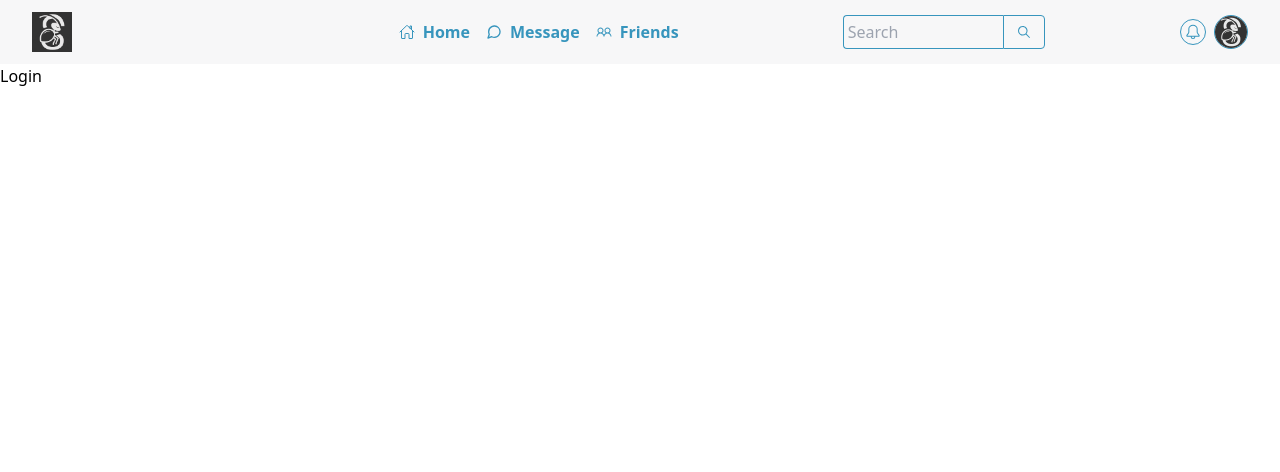
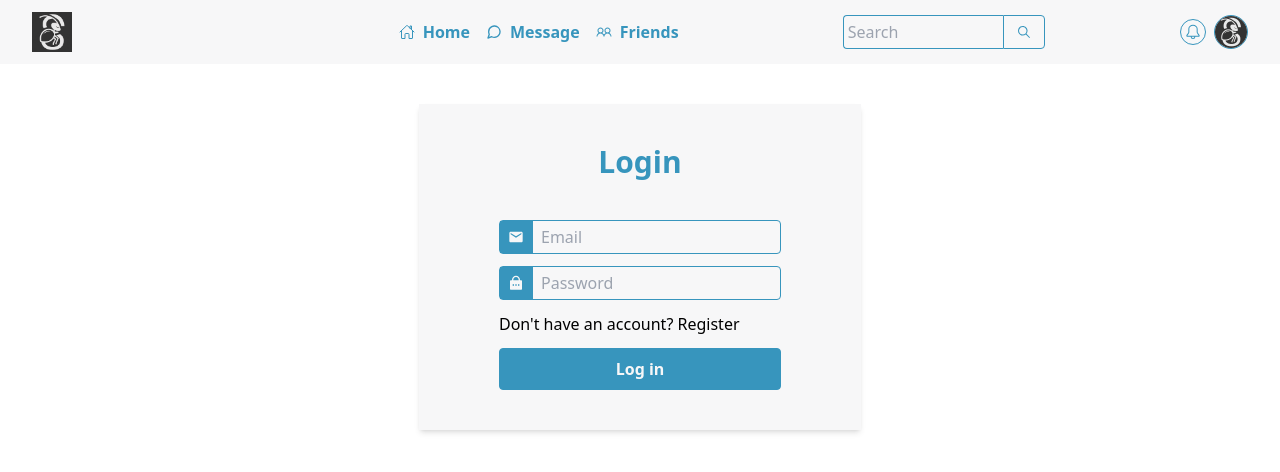
Before and after one commit to lvkien16/social_network, a Next.js app: page /auth/login in a window 1280 px wide. Shown: the top 472 px of the page. Built offline with nearby package versions, Linux system fonts and the light colour scheme.

Commit message:
complete login

```diff
--- a/src/app/(root)/auth/login/page.tsx
+++ b/src/app/(root)/auth/login/page.tsx
@@ -1,7 +1,142 @@
-import React from 'react'
+"use client"
+
+import React, { useState } from 'react'
+import { MdEmail } from 'react-icons/md'
+import Link from "next/link";
+import { RiLockPasswordFill } from "react-icons/ri";
+import { useRouter } from "next/navigation";
+import axios from "axios";
+import { IoWarningOutline } from "react-icons/io5";
 
 export default function Login() {
+  interface IFormData {
+    email: string;
+    password: string;
+}
+
+const [formData, setFormData] = useState<IFormData>({
+  email: "",
+  password: ""
+});
+const [loading, setLoading] = useState<boolean>(false);
+    const [error, setError] = useState<string>("");
+
+const router = useRouter();
+
+
+const handleChange = (e: ChangeEvent<HTMLInputElement>) => {
+  setFormData({ ...formData, [e.target.name]: e.target.value });
+};
+
+const handleSubmit = async (e: React.FormEvent<HTMLFormElement>) => {
+  e.preventDefault();
+  setError("");
+  setLoading(true);
+
+  if (
+    !formData.email ||
+    !formData.password
+    )
+       {
+      setError("All fields are required");
+      setLoading(false);
+      return;
+  }
+
+  try {
+      const res = await axios.post("/api/auth/login", {
+        email: formData.email,
+        password: formData.password,
+      }, {
+          headers: {
+              "Content-Type": "application/json",
+          },
+      });
+
+      if (res.status !== 200) {
+          setLoading(false);
+          setError(res.data.message || "Something went wrong");
+          return;
+      }
+
+      setLoading(false);
+      router.push(`/`);
+
+  } catch (error) {
+      setLoading(false);
+      if (axios.isAxiosError(error)) {
+          setError(error.response?.data.message || "Something went wrong");
+          if(error.response?.data.message === "User already exists"){
+              return;
+          }
+          return;
+      } else {
+          console.log("Unexpected error:", error);
+          setError("An unexpected error occurred.");
+      }
+  }
+};
+
   return (
-    <div>Login</div>
-  )
+    <>
+      <div className="pt-10 flex justify-center w-full">
+        <div className="bg-secondary py-10 px-20 shadow-md max-w-full">
+          <h2 className="pb-10 rounded text-center text-primary text-3xl font-semibold">
+            Login
+          </h2>
+          {error && <div className="pb-3 justify-center gap-2 text-red-500 flex items-center max-w-full"><IoWarningOutline />{error}</div>}
+          <form className=" flex-col gap-2" onSubmit={handleSubmit}>
+            <div className="mb-3 flex items-center border border-primary rounded">
+              <label
+                htmlFor="email"
+                className="flex items-center p-2 bg-primary text-secondary border-r border-primary"
+              >
+                <MdEmail />
+              </label>
+              <input
+              onChange={handleChange}
+                type="email"
+                name="email"
+                placeholder="Email"
+                id="email"
+                className="px-2 py-1 w-full outline-none bg-transparent"
+              />
+            </div>
+            <div className="mb-3 flex items-center border border-primary rounded">
+              <label
+                htmlFor="password"
+                className="flex items-center p-2 bg-primary text-secondary border-r border-primary"
+              >
+                <RiLockPasswordFill />
+              </label>
+              <input
+              onChange={handleChange}
+                type="password"
+                name="password"
+                placeholder="Password"
+                id="password"
+                className="px-2 py-1 w-full outline-none bg-transparent"
+              />
+            </div>
+            <div className="mb-3">
+              <div>
+                Don't have an account?{" "}
+                <Link href="/auth/register" className="hover:underline">
+                  Register
+                </Link>
+              </div>
+            </div>
+            <div>
+              <button
+                type="submit"
+                className="rounded py-2 w-full border border-primary bg-primary text-secondary hover:bg-transparent hover:text-primary font-semibold flex justify-center items-centerr"
+              >
+                Log in
+              </button>
+            </div>
+          </form>
+        </div>
+      </div>
+    </>
+  );
 }
--- a/src/app/(root)/auth/register/page.tsx
+++ b/src/app/(root)/auth/register/page.tsx
@@ -10,7 +10,7 @@ import axios from "axios";
 import { IoWarningOutline } from "react-icons/io5";
 import { useRouter } from "next/navigation";
 
-export default function page() {
+export default function Register() {
     interface IFormData {
         name: string;
         email: string;
--- a/src/app/(root)/auth/register/verify-email/[email]/page.tsx
+++ b/src/app/(root)/auth/register/verify-email/[email]/page.tsx
@@ -12,7 +12,6 @@ export default function VerifyEmail() {
     const [otp, setOtp] = useState('');
     const [loading, setLoading] = useState<boolean>(false);
     const { email } = useParams() as { email: string };
-    const [otpData, setOtpData] = useState<string>("");
 
     const router = useRouter();
 
```
